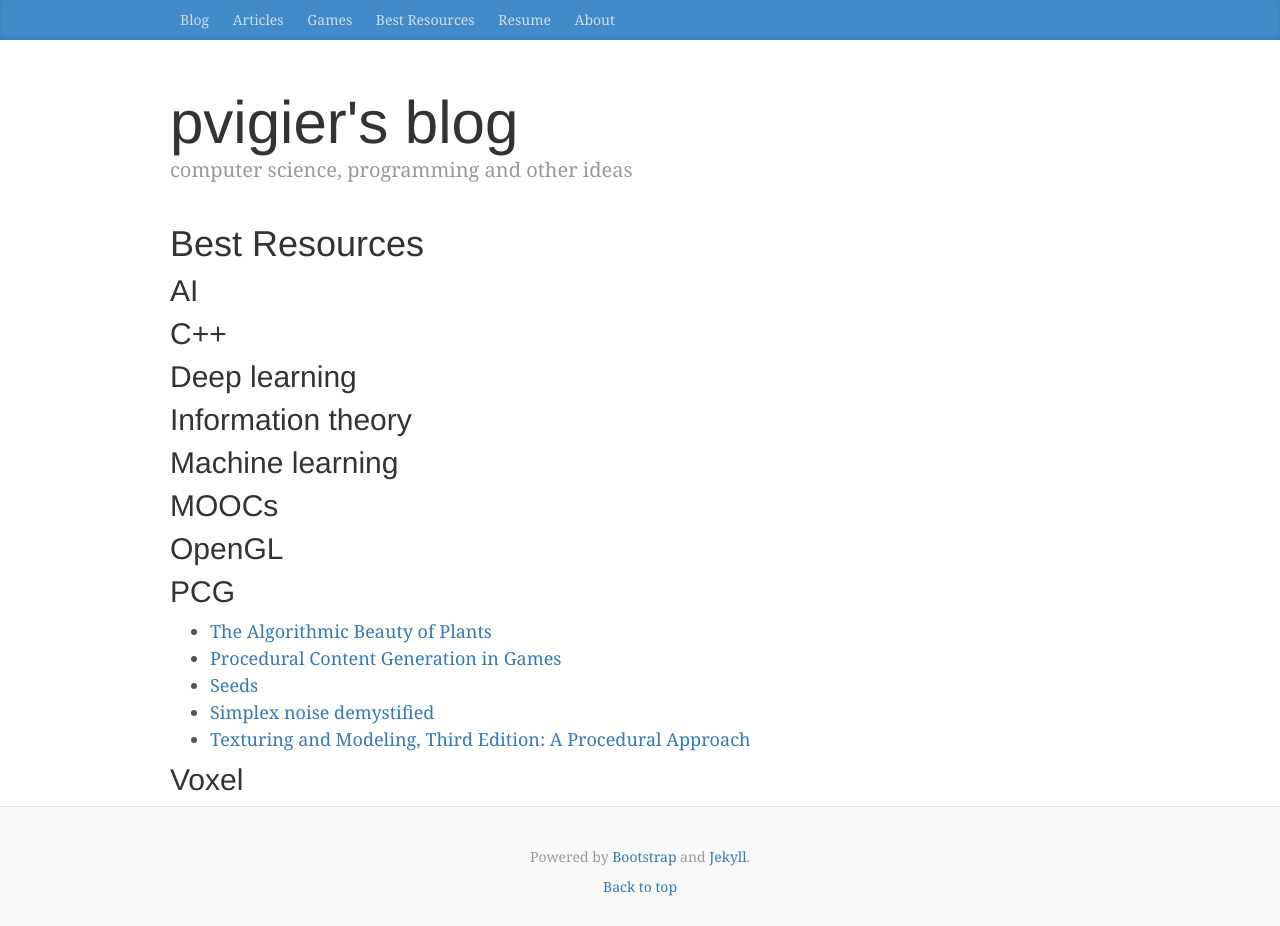
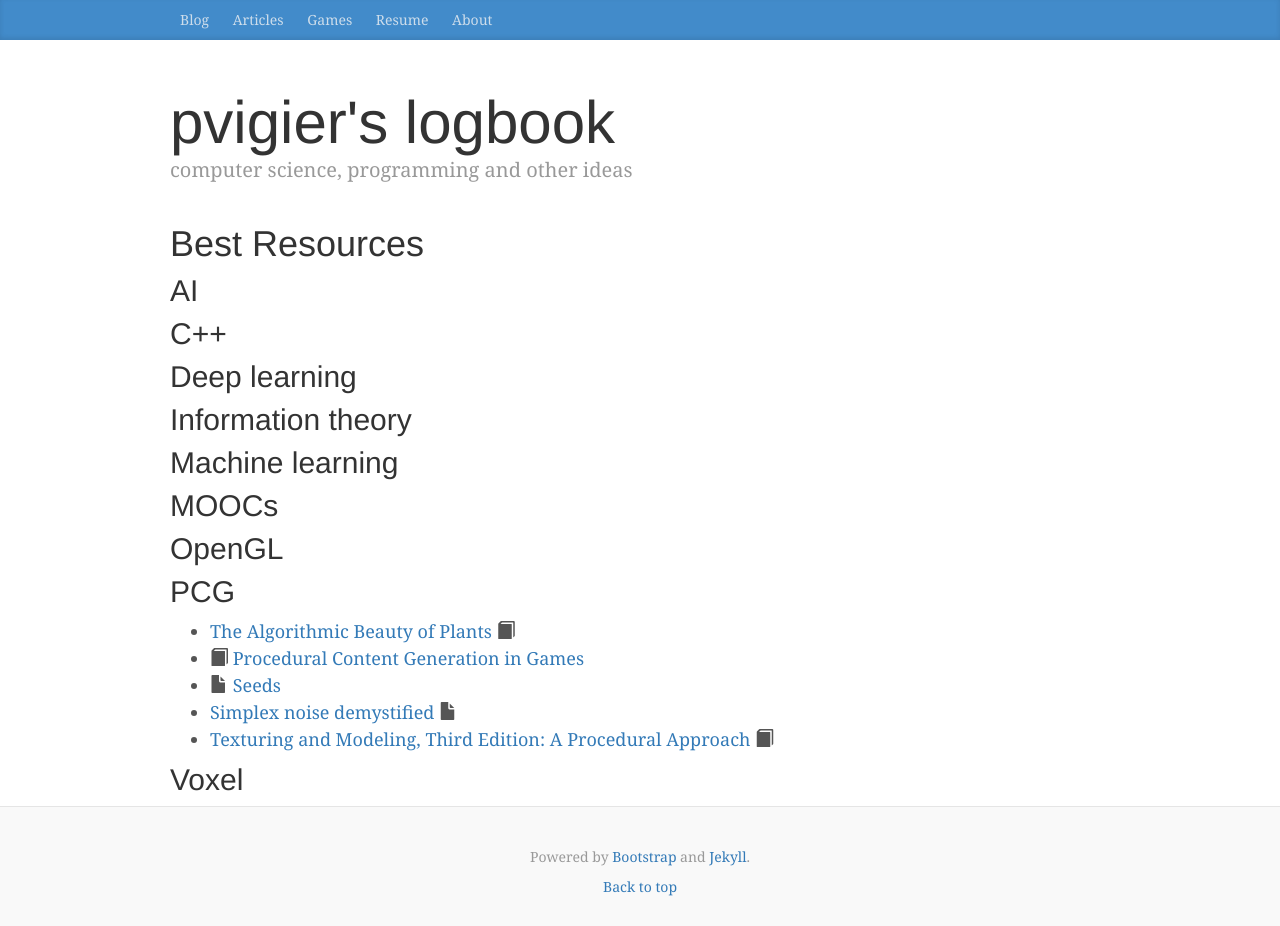
Before and after one commit to pvigier/pvigier.github.io-jekyll, a Jekyll site: the page built from best-resources/index.md, in a window 1280 px wide. Built offline with Jekyll 4.4.1, drawn with Linux system fonts in a browser that asks for light colours.

Commit message:
Minor changes

```diff
--- a/_layouts/default.html
+++ b/_layouts/default.html
@@ -23,7 +23,7 @@
                     <a class="blog-nav-item{% if page.tab == 'blog' or page.type != nil %} active{% endif %}" href="/">Blog</a>
                     <a class="blog-nav-item{% if page.tab == 'articles' %} active{% endif %}" href="/articles">Articles</a>
                     <a class="blog-nav-item{% if page.tab == 'games' %} active{% endif %}" href="/games">Games</a>
-                    <a class="blog-nav-item{% if page.tab == 'best-resources' %} active{% endif %}" href="/best-resources">Best Resources</a>
+                    <!--<a class="blog-nav-item{% if page.tab == 'best-resources' %} active{% endif %}" href="/best-resources">Best Resources</a>-->
                     <a class="blog-nav-item{% if page.tab == 'resume' %} active{% endif %}" href="/resume">Resume</a>
                     <a class="blog-nav-item{% if page.tab == 'about' %} active{% endif %}" href="/about">About</a>
                 </nav>
@@ -31,7 +31,7 @@
         </div>
         <div class="container">
             <div class="blog-header">
-                <h1 class="blog-title">pvigier's blog</h1>
+                <h1 class="blog-title">pvigier's logbook</h1>
                 <p class="lead blog-description">computer science, programming and other ideas</p>
             </div>
             <div class="row">
--- a/best-resources/index.md
+++ b/best-resources/index.md
@@ -21,10 +21,10 @@ tab: best resources
 
 ## PCG
 
-* [The Algorithmic Beauty of Plants](http://algorithmicbotany.org/papers/#abop)
-* [Procedural Content Generation in Games](http://pcgbook.com/)
-* [Seeds](http://www.procjam.com/seeds/)
-* [Simplex noise demystified](http://staffwww.itn.liu.se/~stegu/simplexnoise/simplexnoise.pdf)
-* [Texturing and Modeling, Third Edition: A Procedural Approach](https://www.amazon.com/Texturing-Modeling-Third-Procedural-Approach/dp/1558608486)
+* [The Algorithmic Beauty of Plants](http://algorithmicbotany.org/papers/#abop) <span class="glyphicon glyphicon-book"></span>
+* <span class="glyphicon glyphicon-book"></span> [Procedural Content Generation in Games](http://pcgbook.com/)
+* <span class="glyphicon glyphicon-file"></span> [Seeds](http://www.procjam.com/seeds/)
+* [Simplex noise demystified](http://staffwww.itn.liu.se/~stegu/simplexnoise/simplexnoise.pdf) <span class="glyphicon glyphicon-file"></span>
+* [Texturing and Modeling, Third Edition: A Procedural Approach](https://www.amazon.com/ Texturing-Modeling-Third-Procedural-Approach/dp/1558608486) <span class="glyphicon glyphicon-book"></span>
 
 ## Voxel
```
Also changed, not shown: _posts/2017-07-21-pychain-part1-computational-graphs.md (+1 -1 lines), _posts/2017-08-13-pychain-part2-mnist.md (+1 -1 lines), _posts/2018-02-15-non-empty-destructors.md (+2 -2 lines).
